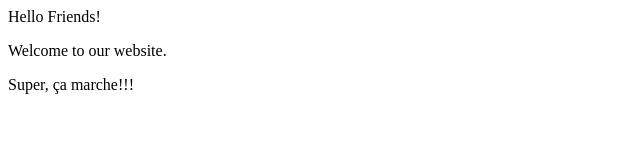
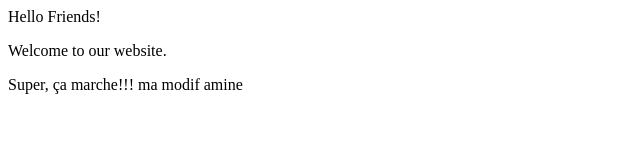
Before and after one commit to SuptechCasa/Web, a plain HTML site: page FrontEnd/index.html in a window 1280 px wide. Shown: the whole page, without its empty margins (0-640 px from the left). Drawn offline with Linux system fonts and the light colour scheme.

Commit message:
ajout de ligne test

```diff
--- a/FrontEnd/index.html
+++ b/FrontEnd/index.html
@@ -9,5 +9,6 @@
     Hello Friends!
     <p>Welcome to our website.</p>
     Super, ça marche!!!
+    ma modif amine
 </body>
 </html>
```
